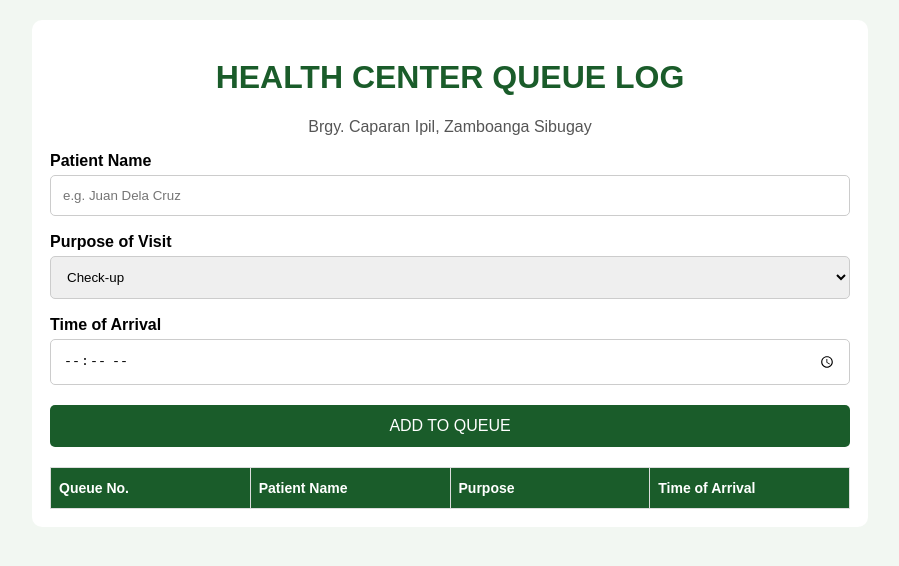
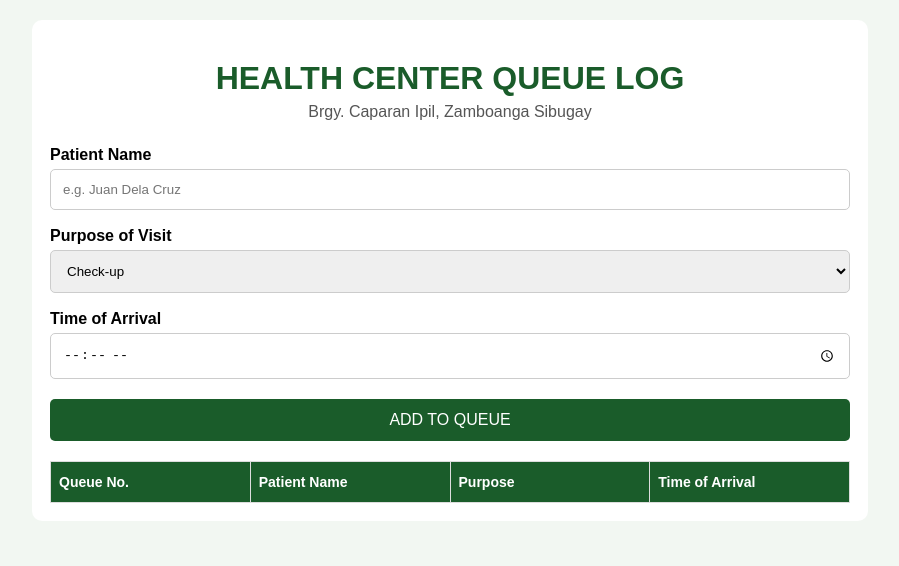
Before and after one commit to joannedacula4-a11y/-health-center-queue-log, a plain HTML site: page index.html in a window 1280 px wide. Shown: the whole page, without its empty margins (190-1089 px from the left). Drawn offline with Linux system fonts and the light colour scheme.

Commit message:
Update index.html

```diff
--- a/index.html
+++ b/index.html
@@ -7,8 +7,8 @@
 <style>
 body { font-family: Arial, sans-serif; background: #f2f7f2; margin: 0; padding: 20px; }
 .container { max-width: 800px; margin: auto; background: white; padding: 18px; border-radius: 10px; }
-h1 { text-align: center; color: #1a5c2a; }
-p { text-align: center; color: #555; }
+h1 { text-align: center; color: #1a5c2a; margin-bottom: 5px; line-height: 1.2; text-transform: uppercase; }
+p { text-align: center; color: #555; margin-top: 0; margin-bottom: 25px; }
 label { display: block; margin-top: 12px; font-weight: bold; }
 input, select { width: 100%; padding: 12px; margin-top: 5px; margin-bottom: 5px; border: 1px solid #ccc; border-radius: 5px; box-sizing: border-box; }
 button { width: 100%; padding: 12px; margin-top: 15px; background: #1a5c2a; color: white; border: none; border-radius: 5px; font-size: 16px; cursor: pointer; }
```
